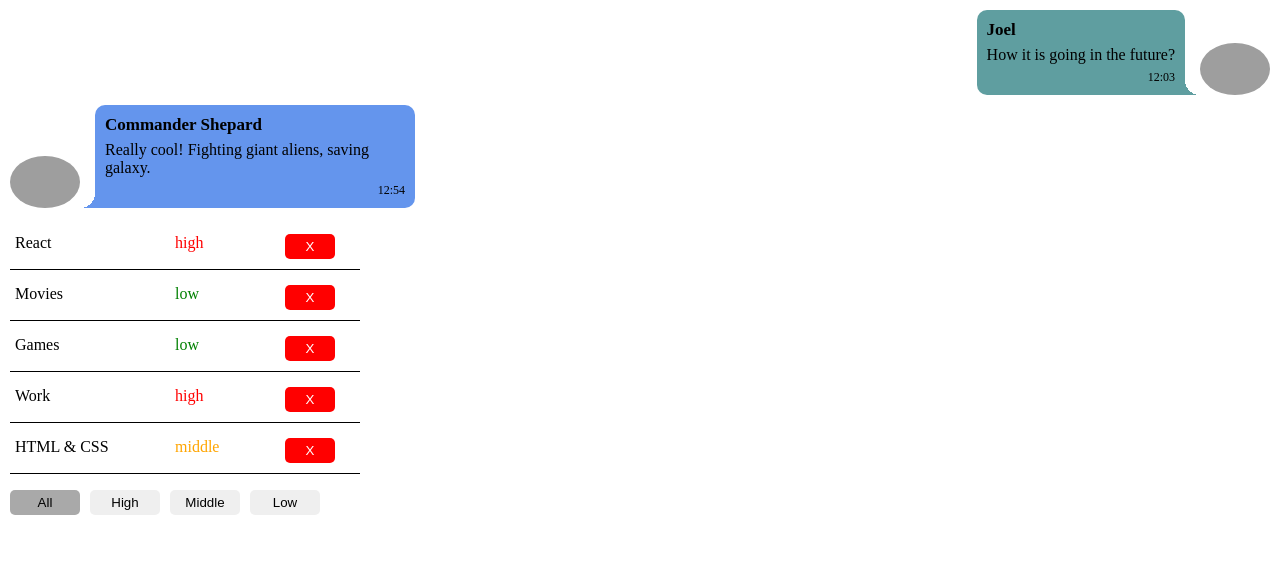
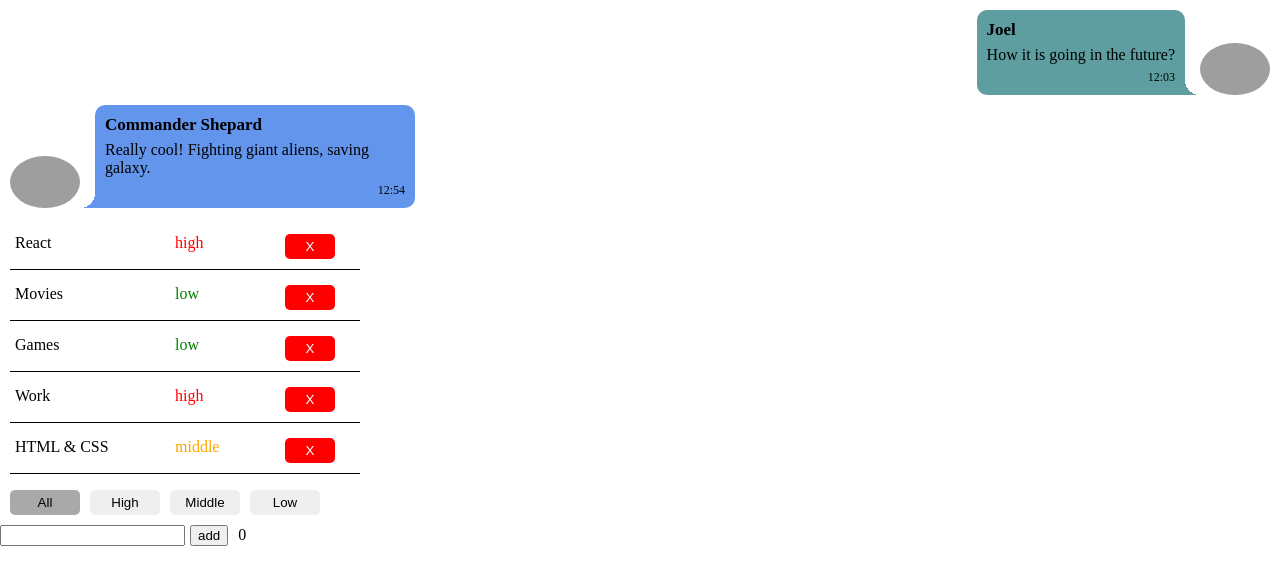
Before and after one commit to alexbrilevski/custom-ui-components-react, a React (Vite) app: page / in a window 1280 px wide. Shown: the top 584 px of the page. Built offline with nearby package versions, Linux system fonts and the light colour scheme; grey boxes are pictures that could not be loaded.

Commit message:
Basic user greeting component was added

```diff
--- a/src/App.tsx
+++ b/src/App.tsx
@@ -1,4 +1,5 @@
 import Affairs from "./components/Affairs/Affairs";
+import UserGreeting from "./components/GreetingList/UserGreeting";
 import Messages from "./components/Messages/Messages";
 
 function App() {
@@ -6,6 +7,7 @@ function App() {
     <>
       <Messages />
       <Affairs />
+      <UserGreeting />
     </>
   );
 }
--- /dev/null
+++ b/src/components/GreetingList/Greeting.module.css
@@ -0,0 +1,23 @@
+.greetingContainer {
+  position: relative;
+  height: 45px;
+}
+
+.nameInput {
+  margin-right: 5px;
+}
+
+.error {
+  border: 1px solid red;
+}
+
+.errorMessage {
+  position: absolute;
+  left: 0;
+  bottom: 0;
+  color: red;
+}
+
+.greetingContainer button {
+  margin-right: 10px;
+}
--- /dev/null
+++ b/src/components/GreetingList/Greeting.tsx
@@ -0,0 +1,37 @@
+
+import type { ChangeEvent, FC, KeyboardEvent } from "react";
+import s from "./Greeting.module.css";
+
+type GreetingProps = {
+  name: string,
+  setNameCallback: (event: ChangeEvent<HTMLInputElement>) => void,
+  addUser: () => void,
+  error: string,
+  totalUsers: number,
+}
+
+const Greeting: FC<GreetingProps> = (
+  {name, setNameCallback, addUser, error, totalUsers}
+) => {
+  const inputClass = error ? `${s.nameInput} ${s.error}` : s.nameInput;
+
+  const onKeyPressHandler = (e: KeyboardEvent<HTMLInputElement>) => {
+    if (e.key === "Enter") addUser();
+  };
+
+  return (
+    <div className={s.greetingContainer}>
+      <input
+        value={name}
+        onChange={setNameCallback}
+        onKeyPress={onKeyPressHandler}
+        className={inputClass}
+      />
+      <span className={s.errorMessage}>{error}</span>
+      <button onClick={addUser}>add</button>
+      <span>{totalUsers}</span>
+    </div>
+  )
+};
+
+export default Greeting;
--- /dev/null
+++ b/src/components/GreetingList/GreetingContainer.tsx
@@ -0,0 +1,44 @@
+import { useState, type ChangeEvent, type FC } from "react";
+import Greeting from "./Greeting";
+import type { UserType } from "./UserGreeting";
+
+
+type GreetingContainerProps = {
+  users: Array<UserType>,
+  addUserCallback: (userName: string) => void,
+};
+
+const GreetingContainer: FC<GreetingContainerProps> = ({users, addUserCallback}) => {
+  const [name, setName] = useState<string>('');
+  const [error, setError] = useState<string>('');
+
+  const setNameCallback = (e: ChangeEvent<HTMLInputElement>) => {
+    setError("");
+    setName(e.currentTarget.value);
+  };
+
+  const addUser = () => {
+    const trimmedName = name.trim();
+    if (trimmedName !== "") {
+      addUserCallback(trimmedName);
+      alert(`Hello ${trimmedName}!`);
+    } else {
+      setError("Name is required");
+    }
+    setName("");
+  };
+
+  const totalUsers = users.length;
+
+  return (
+    <Greeting
+      name={name}
+      setNameCallback={setNameCallback}
+      addUser={addUser}
+      error={error}
+      totalUsers={totalUsers}
+    />
+  );
+};
+
+export default GreetingContainer;
--- /dev/null
+++ b/src/components/GreetingList/UserGreeting.tsx
@@ -0,0 +1,25 @@
+import { useState } from "react";
+import GreetingContainer from "./GreetingContainer";
+import { v1 } from "uuid";
+
+// types
+export type UserType = {
+  _id: string,
+  name: string,
+};
+
+function UserGreeting() {
+  const [users, setUsers] = useState<Array<UserType>>([]);
+
+  const addUserCallback = (name: string) => {
+    setUsers([{ _id: v1(), name }, ...users]);
+  };
+
+  return (
+    <div>
+      <GreetingContainer users={users} addUserCallback={addUserCallback} />
+    </div>
+  );
+};
+
+export default UserGreeting;
```
